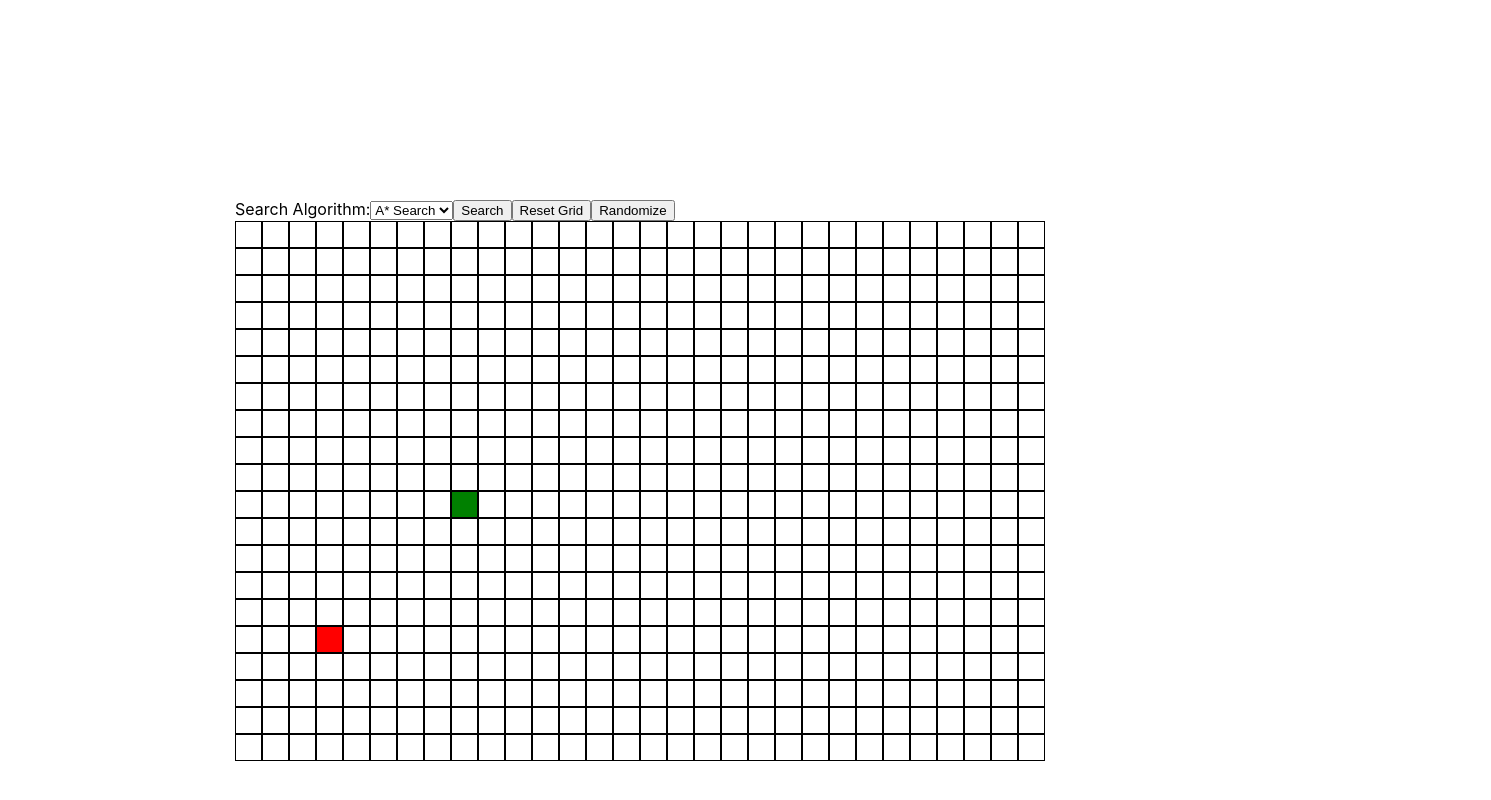
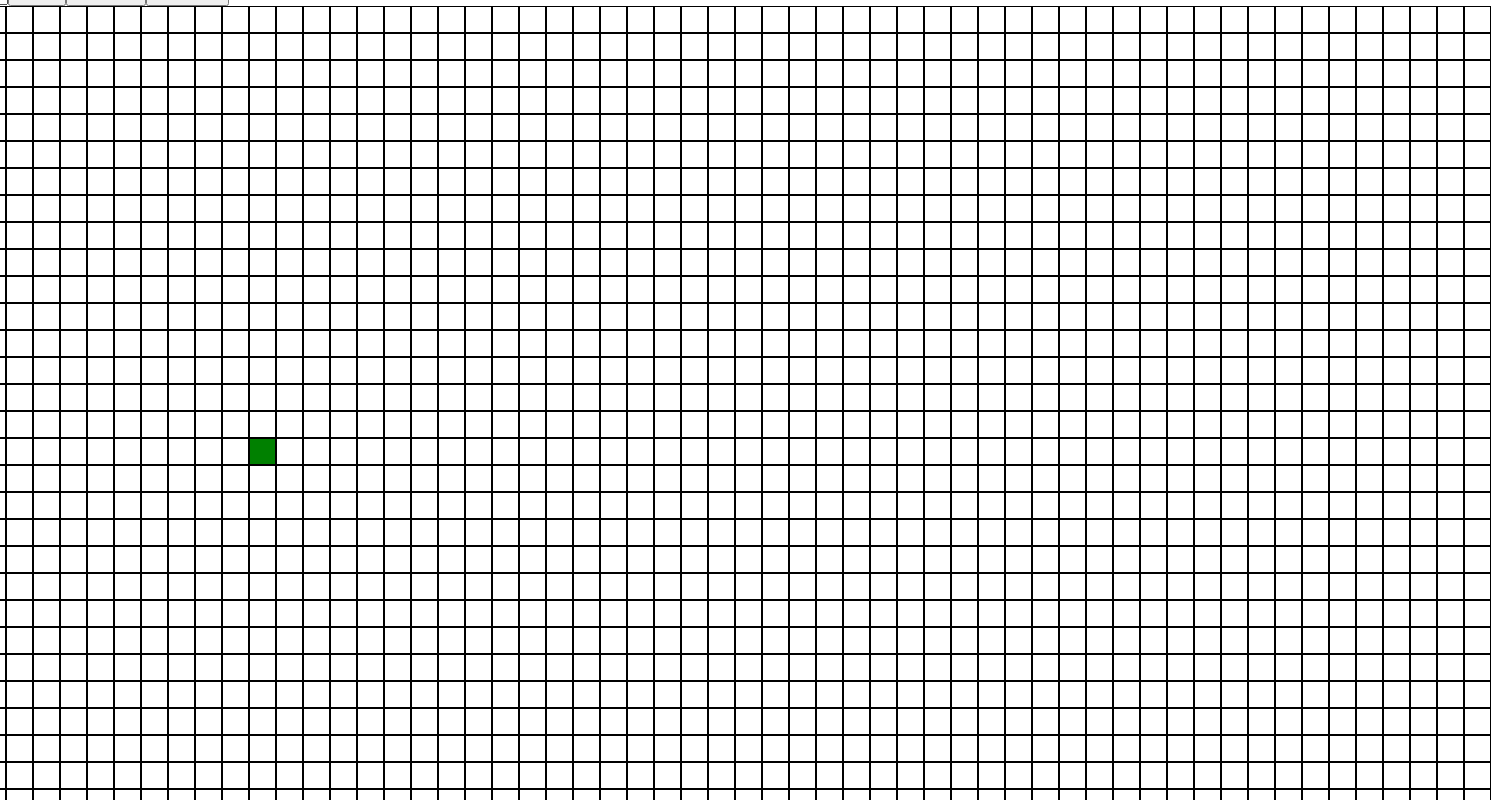
Before and after one commit to Jasonchen272/Path-Search-Visualizer, a React (Create React App) app: page / in a window 1280 px wide. Shown: the top 800 px of the page, 1491 px wide, since content can reach past the window. Built offline with nearby package versions, Linux system fonts and the light colour scheme.

Commit message:
improvement
click and drag, start and end dont disappear

```diff
--- a/src/VisualizerComponents/Node.css
+++ b/src/VisualizerComponents/Node.css
@@ -3,7 +3,7 @@ body {
     flex-direction: column;
     align-items: center;
     justify-content: center;
-    height: 120vh;
+    height: 100vh;
     margin: 0;
     background-color: white;
 }
--- a/src/VisualizerComponents/Node.js
+++ b/src/VisualizerComponents/Node.js
@@ -3,15 +3,11 @@ import './Node.css'
 
 function Node({visited, type, x, y, updateGrid}) {
     const [hasVisited, setHasVisited] = useState(visited)
-    function updateVisited() {
-        setHasVisited(!hasVisited);
-        updateGrid(x, y, hasVisited)
-
-    }
-
     return (
-        <div className={type === 'start' ? 'start-node' : type === 'end' ? 'end-node' : 'path-node'} onMouseOver={() => {updateVisited(!hasVisited)}}
-            style={{ backgroundColor: type === 'start' ? 'green' : type === 'end' ? 'red' : hasVisited ? 'black' : 'white' }}>
+        <div
+            className={type === 'start' ? 'start-node' : type === 'end' ? 'end-node' : 'path-node'}
+            id= {`${x},${y}`}
+            style={{ backgroundColor: type === 'start' ? 'green' : type === 'end' ? 'red' : 'white' }}>
         </div>
     )
 }
--- a/src/VisualizerComponents/SearchVisualizer.js
+++ b/src/VisualizerComponents/SearchVisualizer.js
@@ -2,10 +2,11 @@ import {React , useState, useEffect} from 'react'
 import Node from './Node.js'
 import { getBFSAnimations, getAStarAnimations, getDFSAnimations } from '../SearchAlgorithms/searchAlgorithms.js';
 
-const GRID_HEIGHT = 20;
-const GRID_WIDTH = 30;
+const GRID_HEIGHT = 30;
+const GRID_WIDTH = 63;
 let start = [randomIntFromInterval(0, GRID_HEIGHT - 1), randomIntFromInterval(0, GRID_WIDTH - 1)];
 let end = [randomIntFromInterval(0, GRID_HEIGHT - 1), randomIntFromInterval(0, GRID_WIDTH - 1)];
+
 const ANIMATION_DELAY_MS = 3;
 // let start = [0, 0]
 
@@ -13,7 +14,8 @@ const ANIMATION_DELAY_MS = 3;
 
 function SearchVisualizer () {
     const [grid, setGrid] = useState([])
-    const [searchType, setSearchType] = useState('astar')
+    const [searchType, setSearchType] = useState('astar');
+    const [draggable, setDraggable] = useState(false);
 
     useEffect(() => {
         initializeGrid()
@@ -116,7 +118,7 @@ function SearchVisualizer () {
 
     function randomMaze() {
         reset()
-        for (let i = 0; i < 200; i++) {
+        for (let i = 0; i < GRID_HEIGHT * GRID_HEIGHT * 0.5; i++) {
             let x = randomIntFromInterval(0, GRID_HEIGHT - 1)
             let y = randomIntFromInterval(0, GRID_WIDTH - 1)
             while (grid[x][y].type !== 'path' || grid[x][y].visited) {
@@ -137,6 +139,9 @@ function SearchVisualizer () {
     }
 
     function updateGrid(x, y, visited) {
+        if ((x == start[0] && y == start[1]) || x == end[0] && y == end[1]) {
+            return;
+        }
         const updated = [...grid]
         const updatedRow = [...updated[x]]
         updatedRow[y].visited = visited
@@ -145,7 +150,6 @@ function SearchVisualizer () {
         const node = document.getElementsByClassName('graph-row')[x].children[y]
         node.style.backgroundColor = updatedRow[y].visited ? 'black' : 'white'
     }
-
 
     return (
         <>
@@ -162,6 +166,17 @@ function SearchVisualizer () {
             <button onClick={search}>Search</button>
             <button onClick={reset}>Reset Grid</button>
             <button onClick={randomMaze}>Randomize</button>
+            <div
+                onMouseDown={() => setDraggable(true)}
+                onMouseMove={(e) => {
+                    if (draggable) {
+                        let id = e.target.id.split(",");
+                        let x = id[0], y = id[1];
+                        updateGrid(x, y, true)
+                    }
+                }}
+                onMouseUp={() => setDraggable(false)}
+            >
                 {grid.map((row, idx) => (
                     <div
                         className="graph-row"
@@ -180,6 +195,7 @@ function SearchVisualizer () {
                         ))}
                     </div>
                 ))}
+            </div>
         </>
 
     )
```
Lines whose indentation alone changed are shown as unchanged.
